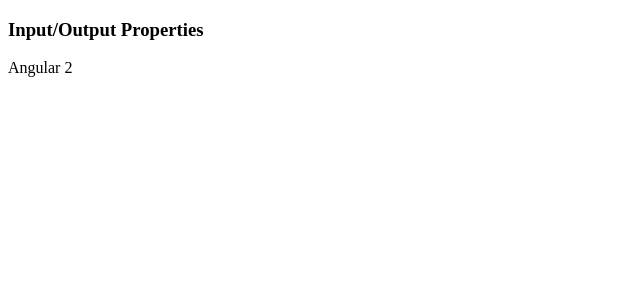
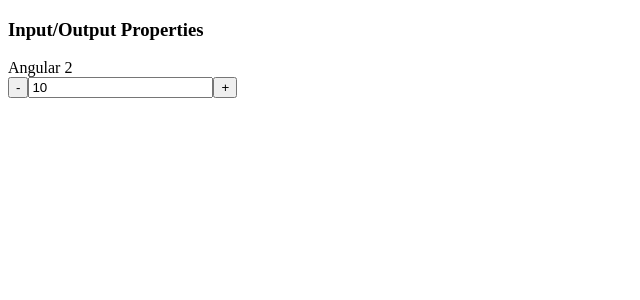
Before and after one commit to fuchien/Angular2, an Angular app in the folder loiane/data-binding/: page / in a window 1280 px wide. Shown: the top 300 px of the page, without its empty margins (0-640 px from the left). Built offline with nearby package versions, Linux system fonts and the light colour scheme.

Commit message:
Output properties

```diff
--- a/loiane/data-binding/src/app/app.module.ts
+++ b/loiane/data-binding/src/app/app.module.ts
@@ -6,12 +6,14 @@
 import { AppComponent } from './app.component';
 import { DataBindingComponent } from './data-binding/data-binding.component';
 import { InputPropertyComponent } from './data-binding/input-property.component';
+import { OutputPropertyComponent } from './data-binding/output-property.component';
 
 @NgModule({
   declarations: [
     AppComponent,
     DataBindingComponent,
-    InputPropertyComponent
+    InputPropertyComponent,
+    OutputPropertyComponent
   ],
   imports: [
     BrowserModule,
--- a/loiane/data-binding/src/app/data-binding/data-binding.component.html
+++ b/loiane/data-binding/src/app/data-binding/data-binding.component.html
@@ -119,5 +119,7 @@
     <h3>Input/Output Properties</h3>
 
     <curso nome="Angular 2"></curso>
+    <contador valor="10"
+      (mudouValor)="onValorMudou($event)"></contador>
   </article>
 </section>
--- a/loiane/data-binding/src/app/data-binding/data-binding.component.ts
+++ b/loiane/data-binding/src/app/data-binding/data-binding.component.ts
@@ -1,6 +1,7 @@
 import { Component, OnInit } from '@angular/core';
 
 import { InputPropertyComponent } from './input-property.component';
+import { OutputPropertyComponent } from './output-property.component';
 
 @Component({
   selector: 'app-data-binding',
@@ -50,6 +51,10 @@
     this.isMouseOver = !this.isMouseOver;
   }
 
+  onValorMudou(event) {
+    alert(event.novoValor);
+  }
+
   constructor() { }
 
   ngOnInit() {
--- /dev/null
+++ b/loiane/data-binding/src/app/data-binding/output-property.component.ts
@@ -0,0 +1,34 @@
+import { Component, Input, EventEmitter, Output } from '@angular/core';
+
+@Component({
+    moduleId: module.id,
+    selector: 'contador',
+    template: `
+        <div>
+            <button type="button" class="btn btn-primary"
+                (click)="decrementa()">-</button>
+            <input type="text" [value]="valor" readonly>
+            <button type="button" class="btn btn-primary"
+                (click)="incrementa()">+</button>
+        </div>
+    `,
+})
+
+export class OutputPropertyComponent {
+
+    @Input() valor : number = 0;
+
+    @Output() mudouValor = new EventEmitter();
+
+    constructor() {}
+
+    decrementa() {
+        this.valor--;
+        this.mudouValor.emit({novoValor: this.valor});
+    }
+
+    incrementa() {
+        this.valor++;
+        this.mudouValor.emit({novoValor: this.valor});
+    }
+}
```
